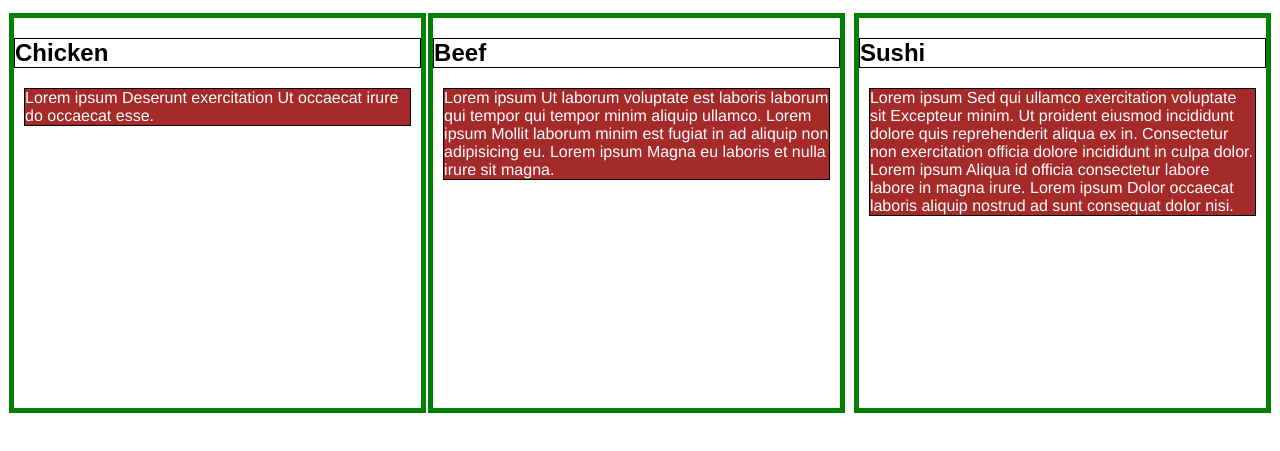
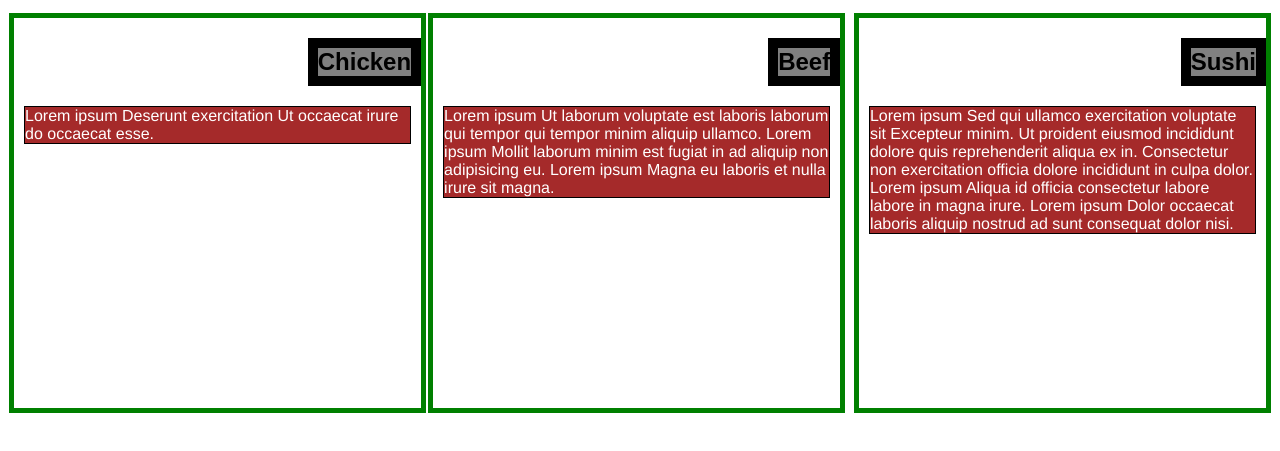
Before and after one commit to ouroboruo/corsera-test, a plain HTML site: page mod2_solution/index.html in a window 1280 px wide. Shown: the part 61-512 px from the top of the page. Drawn offline with Linux system fonts and the light colour scheme.

Commit message:
Create styling for paragraph headers

```diff
--- a/mod2_solution/css/main.css
+++ b/mod2_solution/css/main.css
@@ -11,9 +11,12 @@ h1 {
   margin-bottom: 15px;
 }
 
-h2 {
-  position: relative;
-  border: 1px solid black;
+h2.protien {
+  background-color: grey;
+  border: 10px solid black;
+  max-height: 50px;
+  display: inline-block;
+  float:right;
 }
 
 p {
@@ -24,6 +27,8 @@ p {
   margin: 10px;
   font-family: Helvetica;
   color: white;
+  text-align: left;
+  clear: right;
 }
 
 section {
--- a/mod2_solution/index.html
+++ b/mod2_solution/index.html
@@ -22,11 +22,11 @@ Borders and Colors: Each section should have a background color set to some colo
 <h1>Our Menu</h1>
 
 <div class="row">
-  <section class="col-1"><h2>Chicken</h2><p>Lorem ipsum Deserunt exercitation Ut occaecat irure do occaecat esse.</p></section>
+  <section class="col-1"><h2 class="protien">Chicken</h2><p>Lorem ipsum Deserunt exercitation Ut occaecat irure do occaecat esse.</p></section>
 
-  <section class="col-2"><h2>Beef</h2><p>Lorem ipsum Ut laborum voluptate est laboris laborum qui tempor qui tempor minim aliquip ullamco. Lorem ipsum Mollit laborum minim est fugiat in ad aliquip non adipisicing eu. Lorem ipsum Magna eu laboris et nulla irure sit magna.</p></section>
+  <section class="col-2"><h2 class="protien">Beef</h2><p>Lorem ipsum Ut laborum voluptate est laboris laborum qui tempor qui tempor minim aliquip ullamco. Lorem ipsum Mollit laborum minim est fugiat in ad aliquip non adipisicing eu. Lorem ipsum Magna eu laboris et nulla irure sit magna.</p></section>
 
-  <section class="col-3"><h2>Sushi</h2><p>Lorem ipsum Sed qui ullamco exercitation voluptate sit Excepteur minim. Ut proident eiusmod incididunt dolore quis reprehenderit aliqua ex in. Consectetur non exercitation officia dolore incididunt in culpa dolor.  Lorem ipsum Aliqua id officia consectetur labore labore in magna irure. Lorem ipsum Dolor occaecat laboris aliquip nostrud ad sunt consequat dolor nisi.</p></section>
+  <section class="col-3"><h2 class="protien">Sushi</h2><p>Lorem ipsum Sed qui ullamco exercitation voluptate sit Excepteur minim. Ut proident eiusmod incididunt dolore quis reprehenderit aliqua ex in. Consectetur non exercitation officia dolore incididunt in culpa dolor.  Lorem ipsum Aliqua id officia consectetur labore labore in magna irure. Lorem ipsum Dolor occaecat laboris aliquip nostrud ad sunt consequat dolor nisi.</p></section>
 </div>
 
 </body>
```
